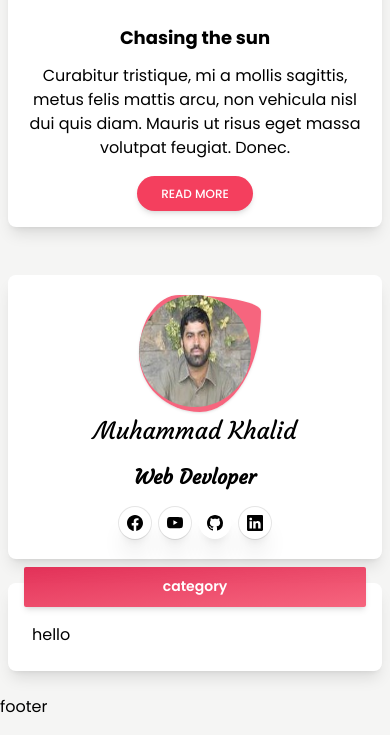
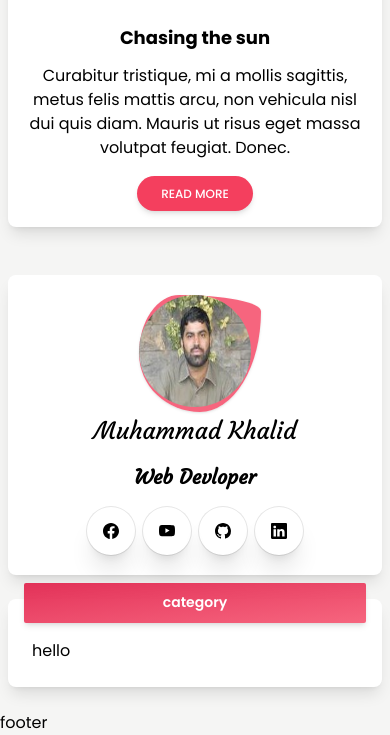
Before and after one commit to talhahjan/wordpress, a website: page index.html in a window 390 px wide. Shown: the part 1966-2701 px from the top of the page. Drawn offline with Linux system fonts and the light colour scheme.

Commit message:
about section done

```diff
--- a/index.html
+++ b/index.html
@@ -501,7 +501,7 @@
               >
                 <li class="facebook flex items-center justify-center">
                   <button
-                    class="flex items-center justify-center h-8 w-8 md:w-10 md:h-10 dark:text-white ring-1 dark:ring-white/5 ring-black/10 rounded-full hover:bg-facebook hover:text-white transition-colors duration-500 shadow-xl text-xs"
+                    class="flex items-center justify-center h-12 w-12 md:w-10 md:h-10 dark:text-white ring-1 dark:ring-white/5 ring-black/10 rounded-full hover:bg-facebook hover:text-white transition-colors duration-500 shadow-xl text-xs"
                   >
                     <svg
                       xmlns="http://www.w3.org/2000/svg"
@@ -520,7 +520,7 @@
 
                 <li class="youtube flex items-center justify-center">
                   <button
-                    class="flex items-center justify-center h-8 w-8 md:w-10 md:h-10 dark:text-white ring-1 dark:ring-white/5 ring-black/10 rounded-full hover:bg-google hover:text-white transition-colors duration-500 shadow-xl text-xs"
+                    class="flex items-center justify-center h-12 w-12 md:w-10 md:h-10 dark:text-white ring-1 dark:ring-white/5 ring-black/10 rounded-full hover:bg-google hover:text-white transition-colors duration-500 shadow-xl text-xs"
                   >
                     <svg
                       xmlns="http://www.w3.org/2000/svg"
@@ -539,7 +539,7 @@
 
                 <li class="insta flex items-center justify-center text-xs">
                   <button
-                    class="flex items-center justify-center h-8 w-8 md:w-10 md:h-10 dark:text-white ring-1dark:ring-white/5 ring-black/10 rounded-full hover:bg-black hover:text-white transition-colors duration-500 shadow-xl"
+                    class="flex items-center justify-center h-12 w-12 md:w-10 md:h-10 dark:text-white ring-1 dark:ring-white/5 ring-black/10 rounded-full hover:bg-black hover:text-white transition-colors duration-500 shadow-xl text-xs"
                   >
                     <svg
                       xmlns="http://www.w3.org/2000/svg"
@@ -557,7 +557,7 @@
                 </li>
                 <li class="linkedIn flex items-center justify-center">
                   <button
-                    class="flex items-center justify-center h-8 w-8 md:w-10 md:h-10 dark:text-white ring-1 dark:ring-white/5 ring-black/10 rounded-full hover:bg-linkedin hover:text-white transition-colors duration-500 shadow-xl text-xs"
+                    class="flex items-center justify-center h-12 w-12 md:w-10 md:h-10 dark:text-white ring-1 dark:ring-white/5 ring-black/10 rounded-full hover:bg-linkedin hover:text-white transition-colors duration-500 shadow-xl text-xs"
                   >
                     <svg
                       xmlns="http://www.w3.org/2000/svg"
```
